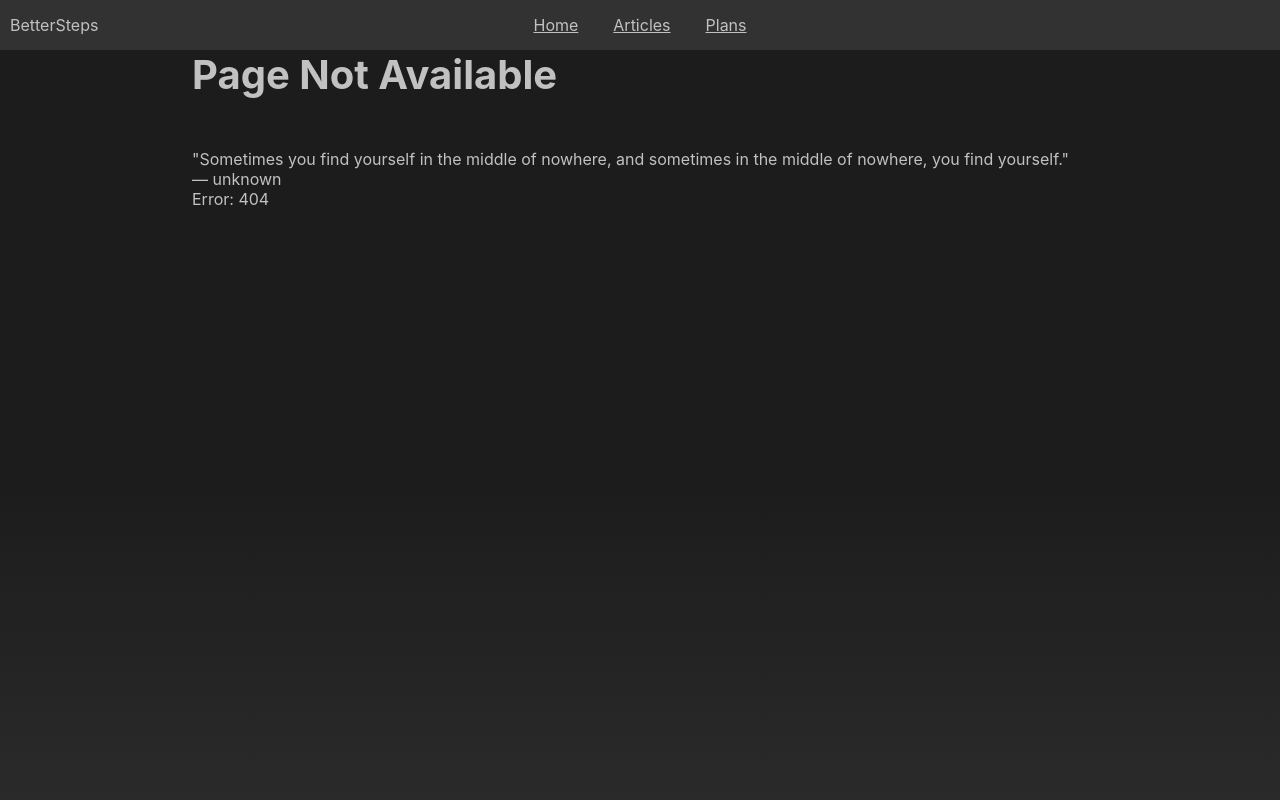
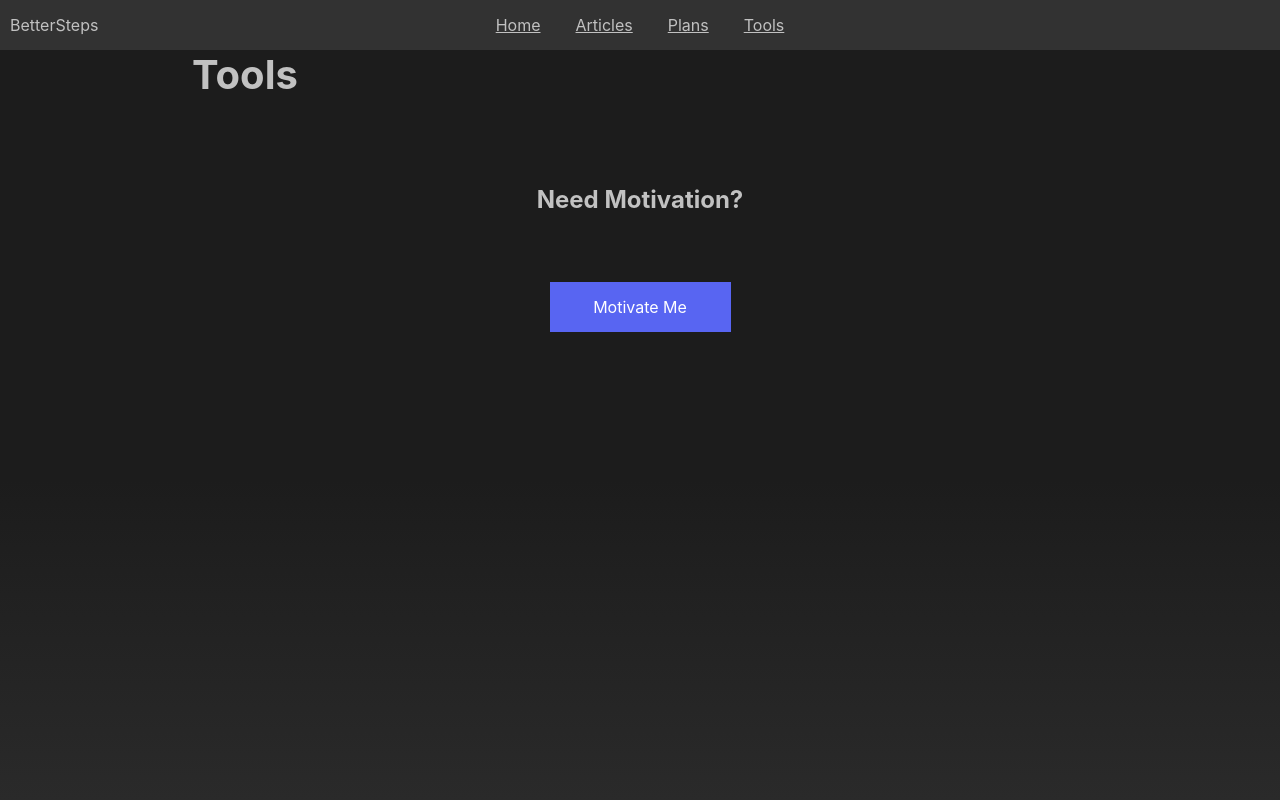
Before and after one commit to joshi010/motivation, a React (Create React App) app: page /tools in a window 1280 px wide. Shown: the top 800 px of the page. Built offline with nearby package versions, Linux system fonts and the light colour scheme.

Commit message:
add new tools feature with motivation videos

```diff
--- a/public/index.html
+++ b/public/index.html
@@ -9,6 +9,15 @@
     <link rel="manifest" href="%PUBLIC_URL%/manifest.json" />
     <title>BetterSteps - Achieving Your Goals One Step at a Time</title>
   </head>
+  <!-- Google tag (gtag.js) -->
+<script async src="https://www.googletagmanager.com/gtag/js?id=G-PZDR1VVEJJ"></script>
+<script>
+  window.dataLayer = window.dataLayer || [];
+  function gtag(){dataLayer.push(arguments);}
+  gtag('js', new Date());
+
+  gtag('config', 'G-PZDR1VVEJJ');
+</script>
   <body>
     <noscript>You need to enable JavaScript to run this app.</noscript>
     <div id="root">
--- a/src/App.js
+++ b/src/App.js
@@ -10,6 +10,7 @@ const Plans = lazy(() => import('./components/plans/plans'));
 const Plan = lazy(() => import('./components/plans/plan'));
 const Builder = lazy(() => import('./components/planBuilder/builder'));
 const NotFound = lazy(() => import('./components/notfound'));
+const Tools = lazy(() => import('./components/tools/tools'));
 
 const routes = [
   {
@@ -27,6 +28,10 @@ const routes = [
   {
     path: '/articles',
     element: <Articles />
+  },
+  {
+    path: '/tools',
+    element: <Tools />
   },
   {
     path: 'plans/builder',
--- a/src/components/Nav/Nav.css
+++ b/src/components/Nav/Nav.css
@@ -69,7 +69,6 @@ nav{
     align-items: center;
     justify-content: center;
     list-style-type: none;
-    height: 50vh;
     gap: 15px;
     z-index: 1;
 }
@@ -99,6 +98,7 @@ li{
         right:-645px;
         flex-direction: column;
         gap: 50px;
+        height: 50vh;
         padding: 50px;
         background-color: #161616;
         font-size: 25px;
--- a/src/components/Nav/Nav.js
+++ b/src/components/Nav/Nav.js
@@ -19,6 +19,8 @@ export default function Nav() {
                 <li onClick={handleClick} ><NavLink className="naving" to='/'>Home</NavLink></li>
                 <li onClick={handleClick}><NavLink className="naving" to='/articles'>Articles</NavLink></li>
                 <li onClick={handleClick}><NavLink className="naving" to='/plans'>Plans</NavLink></li>
+                <li onClick={handleClick}><NavLink className="naving" to='/tools'>Tools</NavLink></li>
+
                 <li style={{height: 10}} className="close" onClick={handleClick}>
                     <div id="cl-1" className="close-line">
 
--- a/src/components/article.js
+++ b/src/components/article.js
@@ -3,6 +3,7 @@ import { useSelector } from 'react-redux';
 import {selectArticles} from './article-slice';
 import { useParams, useNavigate, Link } from "react-router-dom";
 import { Helmet } from "react-helmet";
+import NotFound from "./notfound";
 
 export default function Article() {
     const articles = useSelector(selectArticles);
@@ -32,7 +33,7 @@ export default function Article() {
                 <Link className="link-button" to='/plans'>Break Addictions</Link>
             </div>
         </div>
-    ) : <p>Not found</p>
+    ) : <NotFound></NotFound>
 
 
 }
--- a/src/components/plans/plan.js
+++ b/src/components/plans/plan.js
@@ -5,6 +5,7 @@ import { Link, useParams, useNavigate } from "react-router-dom";
 import './plans.css';
 import { jsPDF } from "jspdf";
 import { Helmet } from "react-helmet";
+import NotFound from "../notfound";
 
 export default function Plan(){
     const plans = useSelector(selectPlans);
@@ -187,9 +188,13 @@ export default function Plan(){
     }
 
 
-    return(
+    return plan ? (
 
         <div className="vh-100 bg-default" style={{display: 'flex', alignItems: 'center'}}>
+            <Helmet>
+                <title>{plan.title}</title>
+                <meta name="description" content={plan.description}></meta>
+            </Helmet>
             <div className="margins">
                 <div className="plan-info-container section-title">
                     {
@@ -348,5 +353,5 @@ export default function Plan(){
                 </div>
             </div>
         </div>
-    )
+    ) : <NotFound></NotFound>
 }
--- a/src/components/plans/plans.css
+++ b/src/components/plans/plans.css
@@ -7,6 +7,7 @@ p{
     flex-direction: column;
     box-sizing: border-box;
     padding: 10px 20px;
+    min-height: 170px;
     gap: 15px;
     text-align: justify;
 }
@@ -143,6 +144,10 @@ p{
         align-content: center;
     }
 
+    .plans-card{
+        min-height: 326px;
+    }
+
     .plans-font-size{
         max-width: 100%;
     }
--- /dev/null
+++ b/src/components/tools/tools.css
@@ -0,0 +1,14 @@
+.tools-motivation-videos{
+    display: grid;
+    justify-items: center;
+    align-content: center;
+    grid-template-rows: repeat(3, minmax(100px, auto)) ;
+    gap: 8px;
+}
+
+.video-motivation-container{
+    display: flex;
+    justify-content: center;
+    height: 500px;
+    overflow: hidden;
+}
--- /dev/null
+++ b/src/components/tools/tools.js
@@ -0,0 +1,62 @@
+import React, { useState, useEffect } from "react";
+import { videos } from "./videoplayer/videos-info";
+import { Helmet } from "react-helmet";
+import './tools.css';
+
+export default function Tools() {
+    const [isClicked, setIsClicked] = useState(false);
+    const [random, setRandom] = useState(0);
+
+    useEffect(() => {
+
+        if(isClicked){
+            const videoElement = document.getElementById('video');
+            videoElement.currentTime = 0;
+            videoElement.load();
+        }
+
+    }, [random]);
+
+    const handleClick = () => {
+        const random = Math.floor(Math.random()*videos.length);
+        console.log(random);
+        setRandom(random);
+        setIsClicked(true);
+    }
+
+
+
+    return(
+        <div className="bg-default vh-100">
+            <Helmet>
+                <title>Tools to Stay on Task: Overcome Procrastination and Get More Done</title>
+                <meta name="description" content="Discover top tools and techniques to help you stay on task and maximize your productivity. Our guide includes expert recommendations and proven strategies to overcome procrastination and achieve your goals." />
+            </Helmet>
+            <div className="margins">
+                <h1 className="section-title">Tools</h1>
+
+                <div className="tools-motivation-videos">
+                    <div style={{display:'flex', alignItems:'center'}}>
+                        <h2>Need Motivation?</h2>
+                    </div>
+
+                        {
+                            isClicked ? (
+                                <div className="video-motivation-container">
+                                        <video id='video' autoplay controls>
+                                            <source src={videos[random]} type="video/mp4"/>
+                                        </video>
+                                </div>
+                            ) : ''
+                        }
+
+                    <div style={{display:'flex', alignItems:'center'}}>
+                        <button onClick={handleClick} className="link-button">Motivate Me</button>
+
+                    </div>
+                </div>
+
+            </div>
+        </div>
+    )
+}
--- /dev/null
+++ b/src/components/tools/videoplayer/videos-info.js
@@ -0,0 +1,25 @@
+
+export const videos = [
+    'https://raw.githubusercontent.com/joshi010/betterstepsvideos/main/videos/1000.mp4',
+    'https://raw.githubusercontent.com/joshi010/betterstepsvideos/main/videos/1100.mp4',
+    'https://raw.githubusercontent.com/joshi010/betterstepsvideos/main/videos/1200.mp4',
+    'https://raw.githubusercontent.com/joshi010/betterstepsvideos/main/videos/1300.mp4',
+    'https://raw.githubusercontent.com/joshi010/betterstepsvideos/main/videos/1400.mp4',
+    'https://raw.githubusercontent.com/joshi010/betterstepsvideos/main/videos/1500.mp4',
+    'https://raw.githubusercontent.com/joshi010/betterstepsvideos/main/videos/1600.mp4',
+    'https://raw.githubusercontent.com/joshi010/betterstepsvideos/main/videos/1800.mp4',
+    'https://raw.githubusercontent.com/joshi010/betterstepsvideos/main/videos/1900.mp4',
+    'https://raw.githubusercontent.com/joshi010/betterstepsvideos/main/videos/1001.mp4',
+    'https://raw.githubusercontent.com/joshi010/betterstepsvideos/main/videos/1002.mp4',
+    'https://raw.githubusercontent.com/joshi010/betterstepsvideos/main/videos/1003.mp4',
+
+
+
+
+
+
+
+
+
+
+]
```
Also changed, not shown: src/components/tools/videoplayer/videoplayer.js (added, +13 -0 lines).
